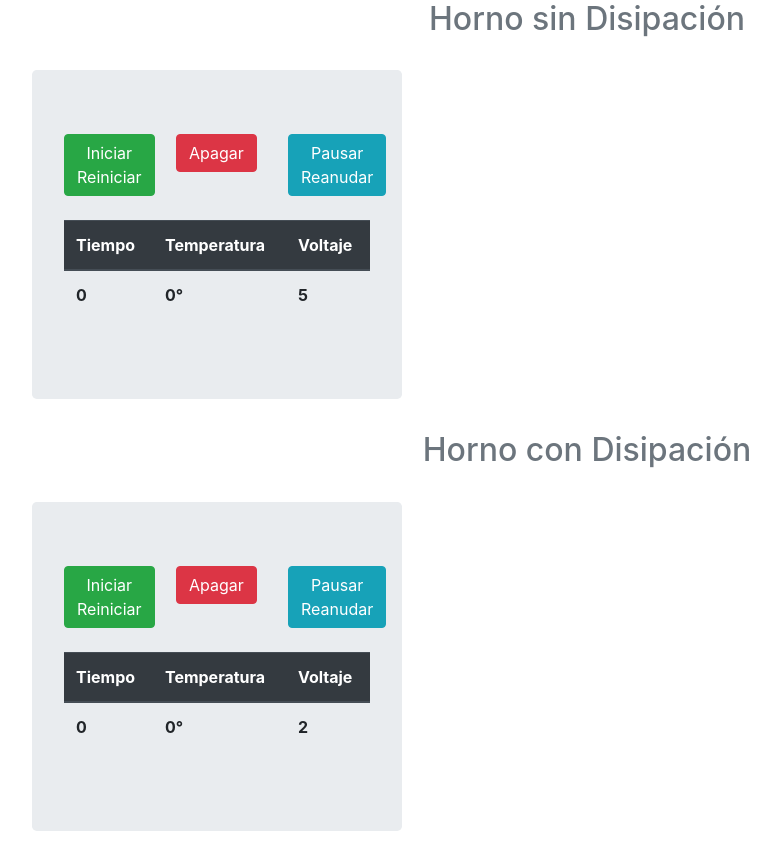
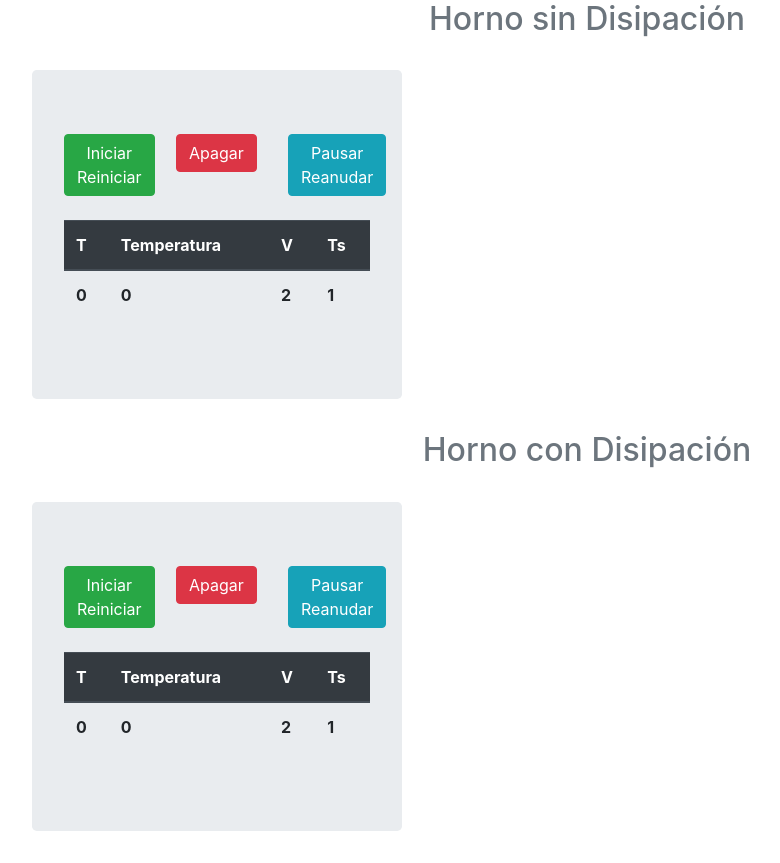
Before and after one commit to andresGarcia97/Dinamicos2-SCADA-Horno, an Angular app: page / in a window 1280 px wide. Shown: the whole page, without its empty margins (53-833 px from the left). Built offline with nearby package versions, Linux system fonts and the light colour scheme.

Commit message:
variables globales de ts y voltaje

```diff
--- a/src/app/app.component.html
+++ b/src/app/app.component.html
@@ -21,15 +21,17 @@
         <table class="table">
           <thead class="thead-dark">
             <tr>
-              <th scope="col">Tiempo</th>
+              <th scope="col">T</th>
               <th scope="col">Temperatura</th>
-              <th scope="col">Voltaje</th>
+              <th scope="col">V</th>
+              <th scope="col">Ts</th>
             </tr>
           </thead>
           <tbody>
             <th scope="col">{{tiempo1}}</th>
-            <th scope="col">{{resultado1}}°</th>
+            <th scope="col">{{resultado1}}</th>
             <th scope="col">{{voltaje}}</th>
+            <th scope="col">{{ts}}</th>
           </tbody>
         </table>
       </div>
@@ -59,15 +61,17 @@
         <table class="table">
           <thead class="thead-dark">
             <tr>
-              <th scope="col">Tiempo</th>
+              <th scope="col">T</th>
               <th scope="col">Temperatura</th>
-              <th scope="col">Voltaje</th>
+              <th scope="col">V</th>
+              <th scope="col">Ts</th>
             </tr>
           </thead>
           <tbody>
             <th scope="col">{{tiempo2}}</th>
-            <th scope="col">{{temperaturaRedondeo}}°</th>
-            <th scope="col">{{voltaje2}}</th>
+            <th scope="col">{{temperaturaRedondeo}}</th>
+            <th scope="col">{{voltaje}}</th>
+            <th scope="col">{{ts}}</th>
           </tbody>
         </table>
       </div>
--- a/src/app/app.component.ts
+++ b/src/app/app.component.ts
@@ -9,12 +9,14 @@ import { DataChart } from './clases';
 export class AppComponent {
   title = 'hornoDinamicos2';
 
+  // variables globales
+  voltaje = 2;
+  ts = 1;
+
   // variables primer ejercicio, sin disipacion
   tituloGraficaBasica = 'grafica1';
   tiempo1 = 0;
   resultado1 = 0;
-  voltaje = 5;
-  ts1 = 0.1;
   graficaBasica: any;
   resultados = [];
   datos = [];
@@ -29,9 +31,7 @@ export class AppComponent {
   den1 = 1.984;
   den2 = -0.9841;
   salidaSistema = [0, 0, 0, 0];
-  voltaje2 = 2;
-  u = [this.voltaje2, this.voltaje2, this.voltaje2, this.voltaje2];
-  ts2 = 1;
+  u = [this.voltaje, this.voltaje, this.voltaje, this.voltaje];
   tiempo2 = 0;
   referencia2 = 1;
   interval2 = null;
@@ -53,7 +53,7 @@ export class AppComponent {
       type: 'scatter',
       data: {
         datasets: [{
-          label: 'Temperatura en el Tiempo',
+          label: 'Temperatura sin Disipación',
           showLine: true,
           backgroundColor: 'rgba(56, 111, 164, 0.6)',
           pointBorderColor: 'rgba(0, 0, 0)',
@@ -89,7 +89,7 @@ export class AppComponent {
       type: 'scatter',
       data: {
         datasets: [{
-          label: 'Temperatura en el Tiempo con Disipación',
+          label: 'Temperatura con Disipación',
           showLine: true,
           backgroundColor: 'rgb(255,69,0,0.6)',
           pointBorderColor: 'rgba(0, 0, 0)',
@@ -129,19 +129,17 @@ export class AppComponent {
   private insercionDatosDisipacion(): void {
     this.temperaturaRedondeo = Math.round(this.resultado2);
     this.salidaSistema.push(this.resultado2);
-    this.u.push(this.voltaje2);
+    this.u.push(this.voltaje);
     this.datos2.push(new DataChart(this.tiempo2, this.resultado2));
     this.graficaDisipacion.update();
   }
 
   public apagarBasico(): void {
     clearInterval(this.interval1);
-    this.tiempo1--;
   }
 
   public apagarDisipacion(): void {
     clearInterval(this.interval2);
-    this.tiempo2--;
   }
 
   public pausarBasico(): void {
@@ -160,25 +158,26 @@ export class AppComponent {
     this.resultado1 = 0;
     const size = 400;
     this.tiempo1 = 0;
-    this.resultado1 = this.V(this.voltaje) * this.ts1 * 0 + this.T(0);
+    this.resultado1 = this.V(this.voltaje) * this.ts * 0  + this.T(0);
+    this.resultados.push(this.resultado1);
     this.insercionDatosBasico();
     this.tiempo1 = 1;
     this.interval1 = setInterval(() => {
       if (this.pausadoBasico) {
-        this.resultado1 = this.V(this.voltaje) * this.ts1 + this.T(this.resultados[this.tiempo1 - 1]);
+        this.resultado1 = this.V(this.voltaje) * this.ts + this.T(this.resultados[this.tiempo1 - 1]);
         this.insercionDatosBasico();
         this.tiempo1++;
-        if (this.tiempo1 === size + 1) {
+        if (this.tiempo1 === size) {
           this.apagarBasico();
         }
       }
-    }, this.ts1);
+    }, this.ts);
   }
 
   public hornoDisipacion(): void {
     this.pausadoDisipasion = true;
     this.salidaSistema = [0, 0, 0, 0];
-    this.u = [this.voltaje2, this.voltaje2, this.voltaje2, this.voltaje2];
+    this.u = [this.voltaje, this.voltaje, this.voltaje, this.voltaje];
     this.datos2 = [];
     this.tiempo2 = 4;
     this.datos2.push(new DataChart(this.tiempo2 - 4, this.salidaSistema[this.tiempo2 - 4]));
@@ -194,10 +193,10 @@ export class AppComponent {
           this.den1 * this.salidaSistema[this.tiempo2 - 1] + this.den2 * this.salidaSistema[this.tiempo2 - 2];
         this.insercionDatosDisipacion();
         this.tiempo2++;
-        if (this.tiempo2 === size + 1) {
+        if (this.tiempo2 === size) {
           this.apagarDisipacion();
         }
       }
-    }, this.ts2);
+    }, this.ts);
   }
 }
```
